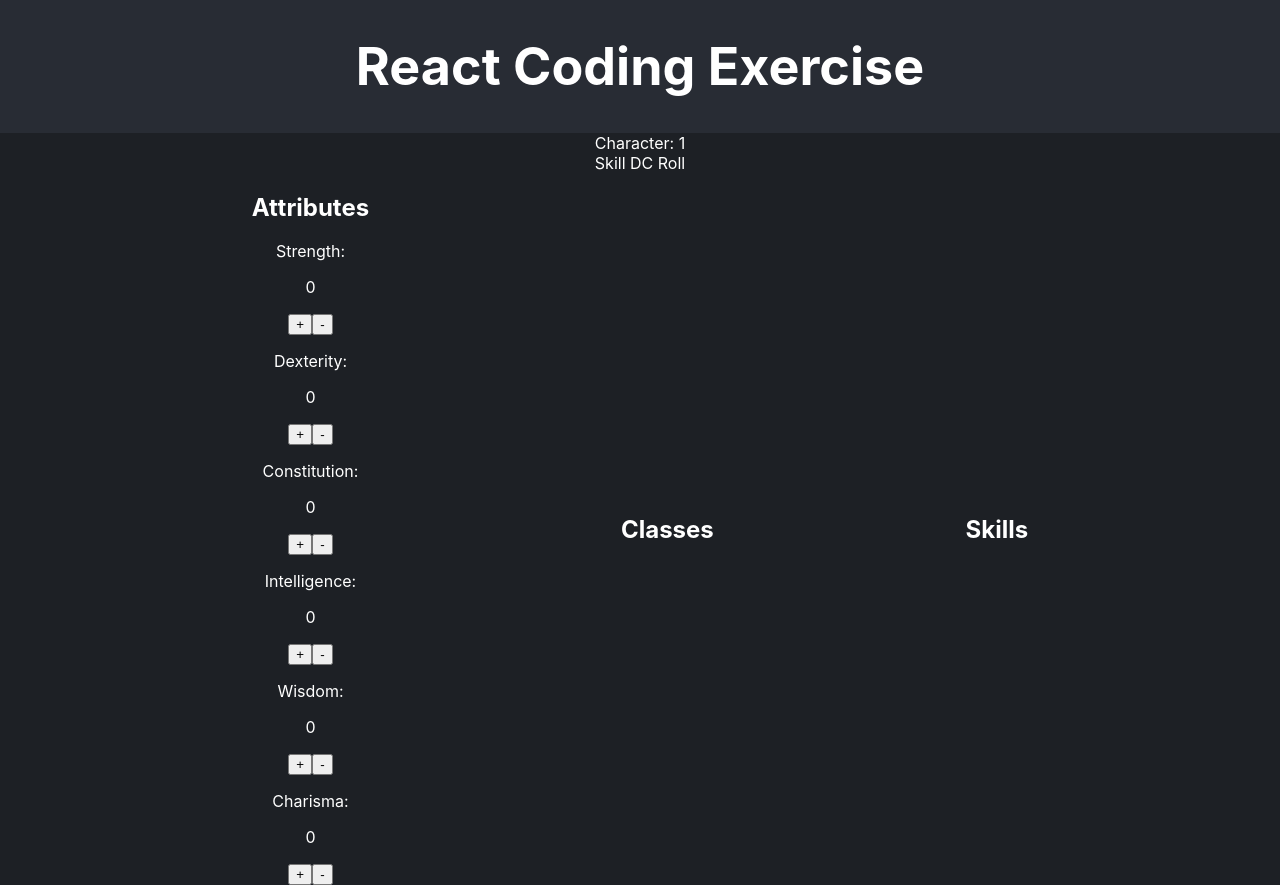
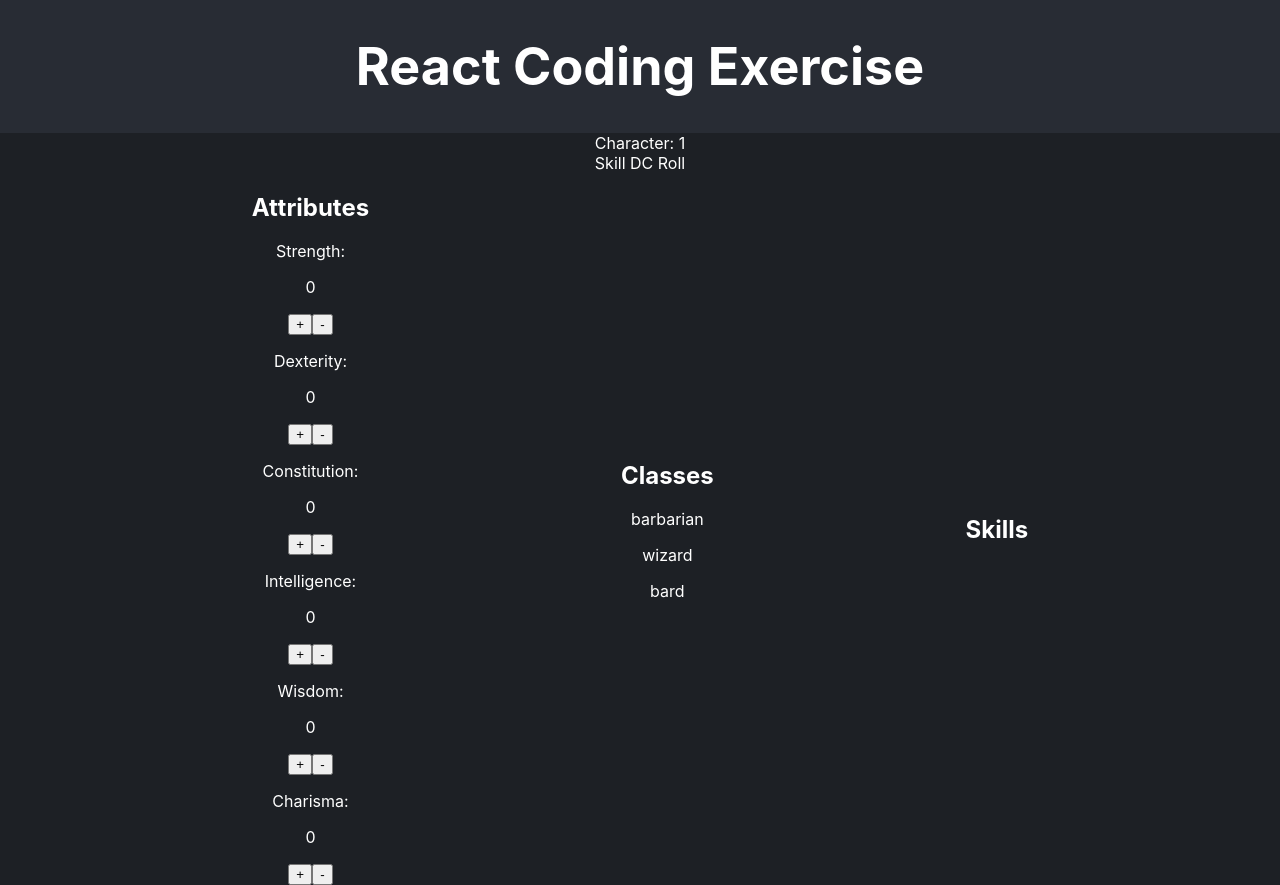
Before and after one commit to gowthami-sukhavasi/recruiting-webapp-character, a React (Create React App) app: page / in a window 1280 px wide. Built offline with nearby package versions, Linux system fonts and the light colour scheme.

Commit message:
Functionality to show classes matched

```diff
--- a/src/App.js
+++ b/src/App.js
@@ -1,10 +1,44 @@
-import { useState } from "react";
+import { useState, useEffect } from "react";
 import "./App.css";
 import { ATTRIBUTE_LIST, CLASS_LIST, SKILL_LIST } from "./consts.js";
 import Attributes from "./components/Attributes.jsx";
+import Classes from "./components/Classes.jsx";
 
 function App() {
   const [attributeValues, setAttributeValues] = useState(attributesObj());
+  const [classMatch, setClassMatch] = useState([]);
+
+  useEffect(() => {
+    const newClassMatch = [];
+
+    Object.keys(CLASS_LIST).forEach((classlistName) => {
+      let count = 0;
+
+      Object.keys(CLASS_LIST[classlistName]).forEach((attribute) => {
+        if (
+          attributeValues[attribute] >= CLASS_LIST[classlistName][attribute]
+        ) {
+          count += 1;
+        }
+      });
+
+      if (count === 6) {
+        newClassMatch.push(classlistName);
+      }
+    });
+
+    setClassMatch((prevClassMatch) => {
+      const filteredClasses = prevClassMatch.filter((classlistName) =>
+        newClassMatch.includes(classlistName)
+      );
+      newClassMatch.forEach((classlistName) => {
+        if (!filteredClasses.includes(classlistName)) {
+          filteredClasses.push(classlistName);
+        }
+      });
+      return filteredClasses;
+    });
+  }, [attributeValues]);
 
   function attributesObj() {
     let obj = {};
@@ -12,7 +46,7 @@ function App() {
     return obj;
   }
 
-  const hanndleAttributeValues = (e, attribute) => {
+  const handleAttributeValues = (e, attribute) => {
     if (e === "+") {
       setAttributeValues((prev) => ({
         ...prev,
@@ -39,13 +73,11 @@ function App() {
             <div className="game-container">
               <Attributes
                 attributeValues={attributeValues}
-                hanndleAttributeValues={hanndleAttributeValues}
+                handleAttributeValues={handleAttributeValues}
                 setAttributeValues={setAttributeValues}
               />
+              <Classes classMatch={classMatch} />
 
-              <div className="classes">
-                <h1>Classes</h1>
-              </div>
               <div className="skills">
                 <h1>Skills</h1>
               </div>
--- a/src/components/Attributes.jsx
+++ b/src/components/Attributes.jsx
@@ -1,6 +1,6 @@
 import React from "react";
 
-const Attributes = ({ attributeValues, hanndleAttributeValues }) => {
+const Attributes = ({ attributeValues, handleAttributeValues }) => {
   return (
     <div className="attributes-container">
       <h1>Attributes</h1>
@@ -10,14 +10,14 @@ const Attributes = ({ attributeValues, hanndleAttributeValues }) => {
           <p> {attributeValues[attribute]}</p>
           <button
             onClick={(e) => {
-              hanndleAttributeValues(e.target.innerText, attribute);
+              handleAttributeValues(e.target.innerText, attribute);
             }}
           >
             +
           </button>
           <button
             onClick={(e) => {
-              hanndleAttributeValues(e.target.innerText, attribute);
+              handleAttributeValues(e.target.innerText, attribute);
             }}
           >
             -
--- /dev/null
+++ b/src/components/Classes.jsx
@@ -0,0 +1,22 @@
+import React from "react";
+import { CLASS_LIST } from "../consts";
+
+const Classes = ({ classMatch }) => {
+  console.log(classMatch);
+  return (
+    <div className="classes">
+      <h1> Classes </h1>
+      {Object.keys(CLASS_LIST).map((classValue, index) => (
+        <div key={index}>
+          <p>
+            {classMatch?.includes(classValue)
+              ? classValue.toUpperCase()
+              : classValue.toLowerCase()}
+          </p>
+        </div>
+      ))}
+    </div>
+  );
+};
+
+export default Classes;
```
